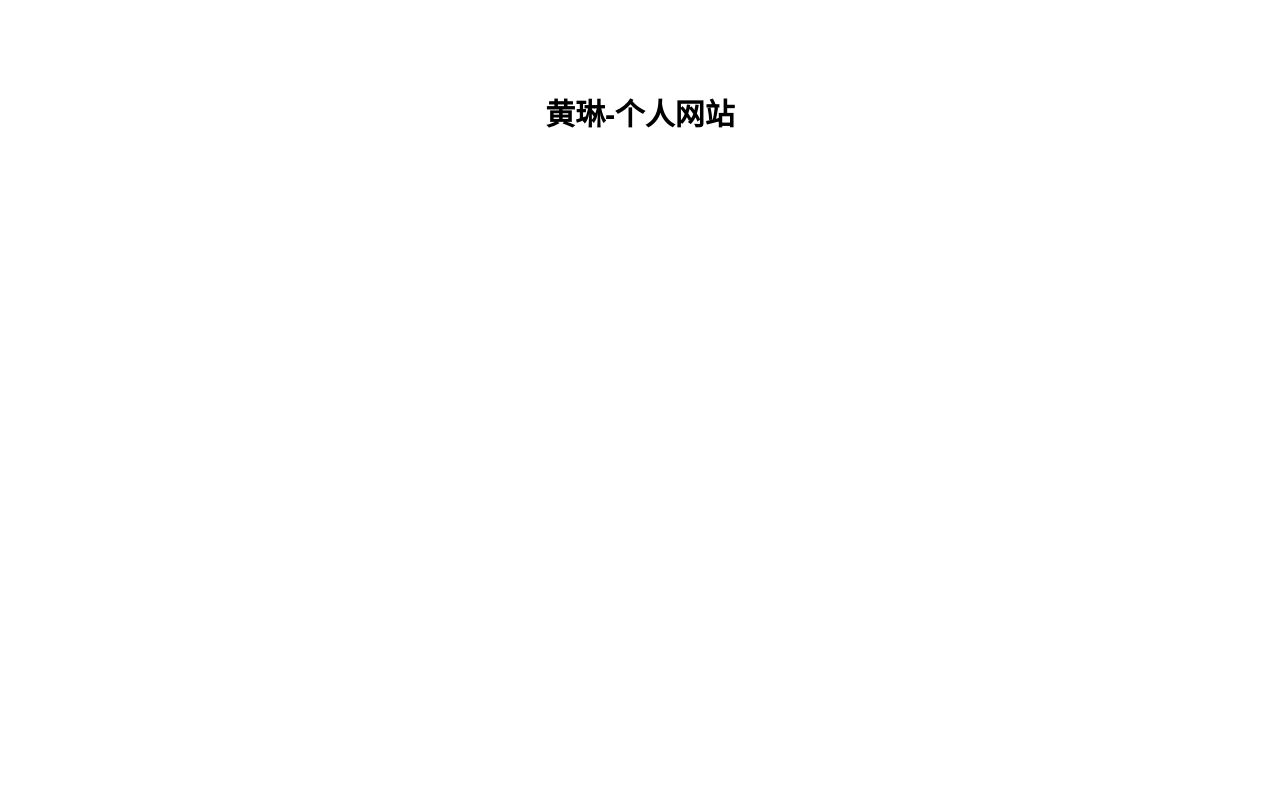
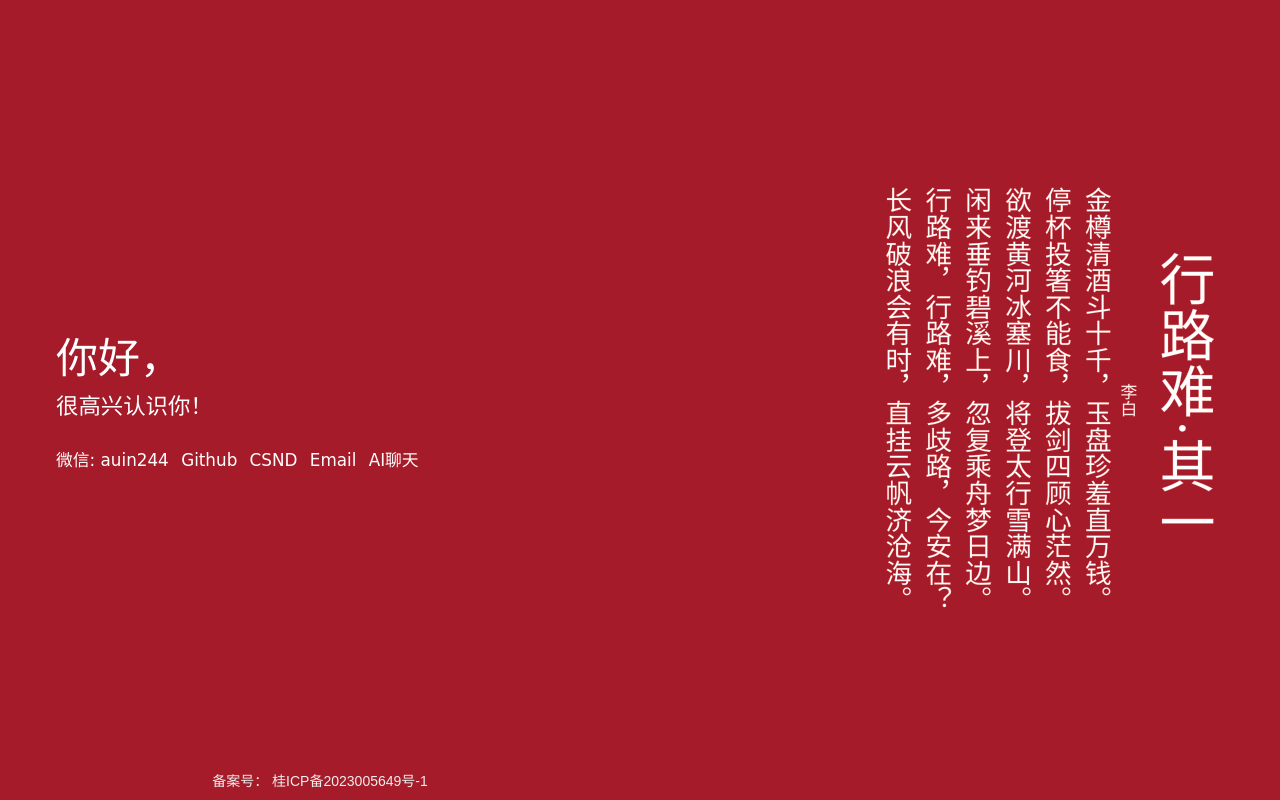
Before and after one commit to vernonin/vernonin.github.io, a plain HTML site: page index.html in a window 1280 px wide. Drawn offline with nearby package versions, Linux system fonts and the light colour scheme; a web font is replaced by a local one.

Commit message:
完善内容

```diff
--- a/index.html
+++ b/index.html
@@ -4,16 +4,45 @@
 	<meta charset="UTF-8">
 	<meta name="viewport" content="width=device-width, initial-scale=1.0">
 	<title>黄琳-个人网站</title>
+	<link rel="stylesheet" href="./styles.css">
+	<link rel="shortcut icon" href="./-network-.png" type="image/x-icon">
 	<script src="https://cdn.tailwindcss.com"></script>
 </head>
 <body>
-	<section class="flex items-center h-full p-16 dark:bg-gray-900 dark:text-gray-100">
-		<div class="container flex flex-col items-center justify-center px-5 mx-auto my-8">
-			<div class="max-w-md text-center">
-				<p class="text-2xl font-semibold md:text-3xl">黄琳-个人网站</p>
-				<p class="mt-4 mb-8 dark:text-gray-400"></p>
-			</div>
-		</div>
-	</section>
+	<main>
+		<section class="about">
+			<h2>你好，</h2>
+			<p>很高兴认识你！</p>
+			<ul class="contact">
+				<li>微信: auin244</li>
+				<li>
+					<a target="_blank" href="https://github.com/vernonin">Github</a>
+				</li>
+				<li>
+					<a target="_blank" href="https://blog.csdn.net/weixin_48165407?spm=1000.2115.3001.5343">CSND</a>
+				</li>
+				<li>
+					<a href="mailto:huanglin824@gmail.com">Email</a>
+				</li>
+				<li>
+					<a target="_blank" href="http://chat.huanglin.cc">AI聊天</a>
+				</li>
+			</ul>
+		</section>
+		<section class="poetry">
+			<h2>行路难·其一</h2>
+			<p class="author">李白</p>
+			<p>金樽清酒斗十千，玉盘珍羞直万钱。</p>
+			<p>停杯投箸不能食，拔剑四顾心茫然。</p>
+			<p>欲渡黄河冰塞川，将登太行雪满山。</p>
+			<p>闲来垂钓碧溪上，忽复乘舟梦日边。</p>
+			<p>行路难，行路难，多歧路，今安在？</p>
+			<p>长风破浪会有时，直挂云帆济沧海。</p>
+		</section>
+	</main>
+	<footer>
+		<span>备案号：</span>
+		<a href="https://beian.miit.gov.cn/" target="_blank" rel="noreferrer">桂ICP备2023005649号-1</a>
+	</footer>
 </body>
 </html>
--- /dev/null
+++ b/styles.css
@@ -0,0 +1,99 @@
+@import url('https://fonts.font.im/css?family=Gochi+Hand|Pangolin');
+
+@font-face {
+  font-family: "阿里妈妈刀隶体 Regular";
+	font-weight: 400;
+	src: url("./fonts/HanChengBoBoXingJian/HanChengBoBoXingJian-2.ttf") format("ttf"),
+  		 url("./fonts/HanChengBoBoXingJian/HanChengBoBoXingJian-2.ttf") format("woff");
+  font-display: swap;
+}
+
+
+* {
+	margin: 0;
+	padding: 0;
+	box-sizing: border-box;
+}
+html {
+	font-size: 14px;
+}
+body {
+	width: 100vw;
+	min-height: 100vh;
+	position: relative;
+	color: #fff;
+	background-color: #a61b29;
+}
+
+main {
+	width: 100%;
+	min-height: 100vh;
+	position: relative;
+	display: flex;
+	justify-content: space-between;
+	align-items: center;
+	padding: 0 4rem;
+}
+
+main .about {
+	height: 100%;
+	font-family: cursive;
+}
+
+main .about h2 {
+	font-size: 3rem;
+}
+main .about p {
+	font-size: 1.6rem;
+}
+
+main .about .contact {
+	display: flex;
+	gap: 0.88rem;
+	margin-top: 1.8rem;
+	font-size: 1.2rem;
+	font-family: 'Pangolin', cursive;
+}
+
+main .poetry {
+	font-family: "阿里妈妈刀隶体 Regular";
+	writing-mode: vertical-lr;
+	display: flex;
+	flex-direction: column-reverse;
+	align-items: center;
+
+	-webkit-text-stroke: 0.04rem #fa6c5956;
+}
+main .poetry h2 {
+	font-size: 4rem;
+}
+
+main .poetry .author {
+	font-size: 1.2rem;
+}
+main .poetry p {
+	font-size: 1.9rem;
+}
+footer {
+	position: absolute;
+	bottom: 8px;
+	left: 25%;
+
+	color: #eee;
+	font-size: 14px;
+	transform: translateX(-50%);
+	font-family: Arial, Helvetica, sans-serif;
+}
+
+@media (max-width: 900px) {
+	main {
+		flex-direction: column;
+		padding: 4rem 0;
+	}
+
+	footer {
+		left: 50%;
+		width: 100%;
+		text-align: center;
+	}
+}
```
Also changed, not shown: -network-.png (added), INSTRUCTION.txt (added), LICENSE.txt (added), 1 other file.
